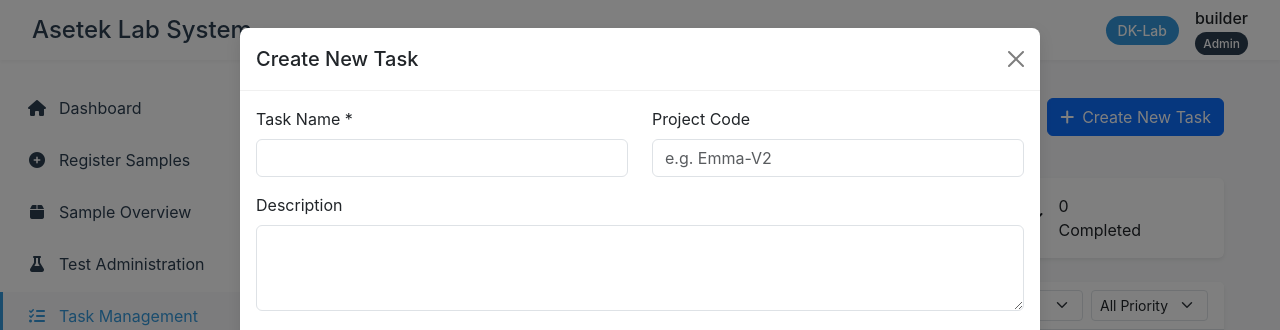
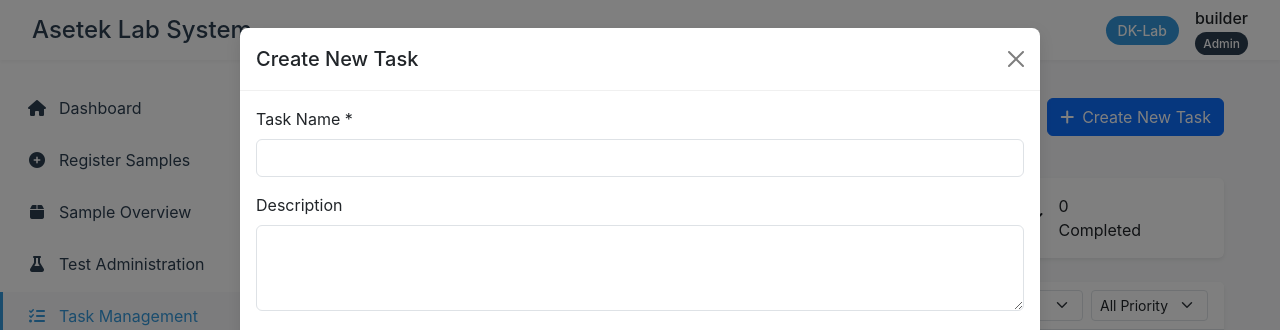
Before and after one commit to noahwidahl/labsystem-asetek, a Flask app: page /tasks in a window 1280 px wide, after a click on "Create New Task". Shown: the top 330 px of the page. Run offline with Flask 3, Linux system fonts and the light colour scheme; data that the repository does not hold is empty; some libraries are stand-ins or nearby versions.

Commit message:
task_updated

```diff
--- a/app/templates/sections/tasks.html
+++ b/app/templates/sections/tasks.html
@@ -179,19 +179,9 @@
             </div>
             <div class="modal-body">
                 <form id="createTaskForm">
-                    <div class="row">
-                        <div class="col-md-6">
-                            <div class="mb-3">
-                                <label for="taskName" class="form-label">Task Name *</label>
-                                <input type="text" class="form-control" id="taskName" required>
-                            </div>
-                        </div>
-                        <div class="col-md-6">
-                            <div class="mb-3">
-                                <label for="projectCode" class="form-label">Project Code</label>
-                                <input type="text" class="form-control" id="projectCode" placeholder="e.g. Emma-V2">
-                            </div>
-                        </div>
+                    <div class="mb-3">
+                        <label for="taskName" class="form-label">Task Name *</label>
+                        <input type="text" class="form-control" id="taskName" required>
                     </div>
                     <div class="mb-3">
                         <label for="taskDescription" class="form-label">Description</label>
@@ -497,7 +487,6 @@ async function createTask() {
     try {
         const formData = {
             task_name: document.getElementById('taskName').value,
-            project_code: document.getElementById('projectCode').value,
             description: document.getElementById('taskDescription').value,
             status: document.getElementById('taskStatus').value,
             priority: document.getElementById('taskPriority').value,
@@ -634,7 +623,6 @@ async function editTask(taskId) {
         if (data.success) {
             // Populate edit form with current data
             document.getElementById('taskName').value = data.task.task_name || '';
-            document.getElementById('projectCode').value = data.task.project_code || '';
             document.getElementById('taskDescription').value = data.task.description || '';
             document.getElementById('taskStatus').value = data.task.status || 'Planning';
             document.getElementById('taskPriority').value = data.task.priority || 'Medium';
@@ -663,7 +651,6 @@ async function updateTask(taskId) {
     try {
         const formData = {
             task_name: document.getElementById('taskName').value,
-            project_code: document.getElementById('projectCode').value,
             description: document.getElementById('taskDescription').value,
             status: document.getElementById('taskStatus').value,
             priority: document.getElementById('taskPriority').value,
```
